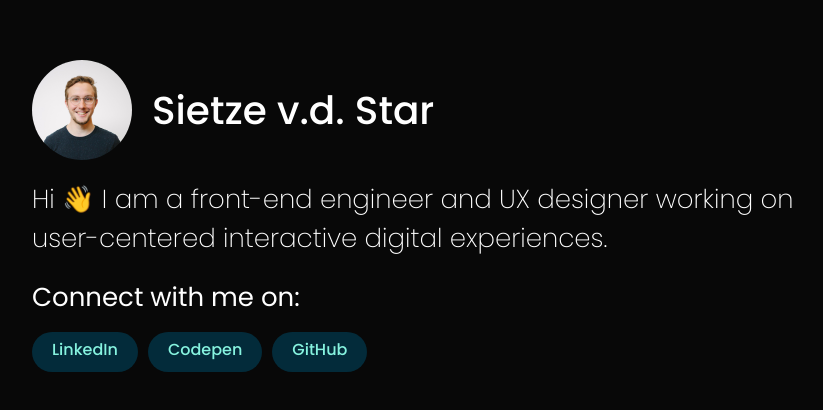
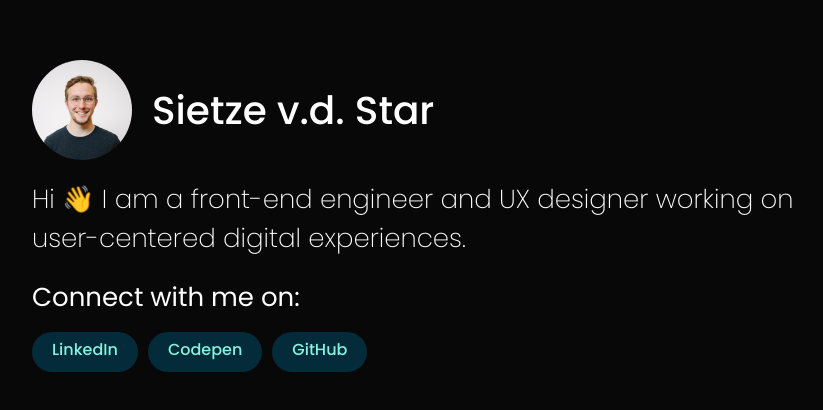
Before and after one commit to supernova770/portfolio, a React (Create React App) app: page / in a window 1280 px wide. Shown: the part 174-584 px from the top of the page, without its empty margins (243-1066 px from the left). Built offline with nearby package versions, Linux system fonts and the light colour scheme.

Commit message:
edited text.

```diff
--- a/src/App.js
+++ b/src/App.js
@@ -9,7 +9,7 @@ function App() {
           <img clasName="circle-img" src="svds.jfif" width="100" height="100" alt="profile" />
           <h2 id="portfolio-text-title">Sietze v.d. Star</h2>
         </div>
-        <p id="portfolio-text-body">Hi 👋 I am a front-end engineer and UX designer working on user-centered interactive digital experiences.</p>
+        <p id="portfolio-text-body">Hi 👋 I am a front-end engineer and UX designer working on user-centered digital experiences.</p>
         <p id="portfolio-text-footer">Connect with me on:</p>
         <div className="chip-container">
           <div class="chip chip--green"><a href='https://www.linkedin.com/in/sietze-van-de-star/' className="chip__a" target="_blank" rel="noopener noreferrer">LinkedIn</a></div>
```
